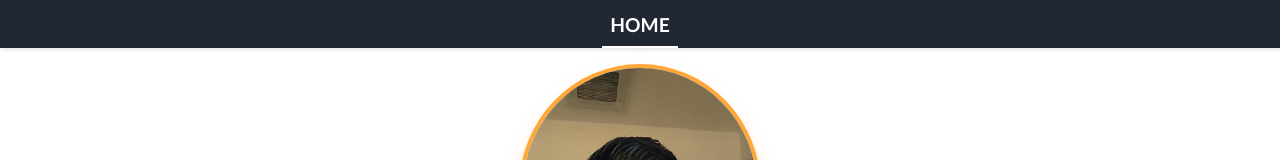
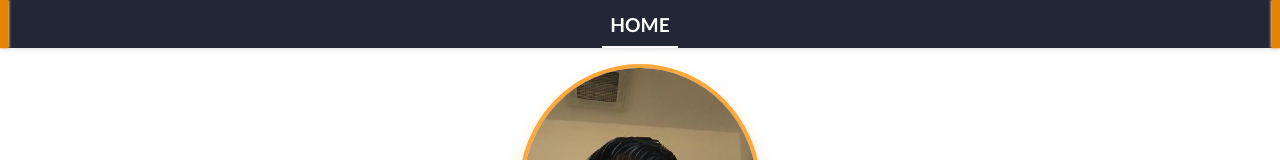
Before and after one commit to himanshunegi378/portfolio, a React (Create React App) app: page / in a window 1280 px wide. Shown: the top 160 px of the page. Built offline with nearby package versions, Linux system fonts and the light colour scheme.

Commit message:
added decorations, removed card border

```diff
--- a/public/index.html
+++ b/public/index.html
@@ -24,7 +24,7 @@
       work correctly both with client-side routing and a non-root public URL.
       Learn how to configure a non-root public URL by running `npm run build`.
     -->
-    <title>React App</title>
+    <title>Portfolio | Himanshu Singh Negi</title>
   </head>
   <body class="h-screen">
     <noscript>You need to enable JavaScript to run this app.</noscript>
--- a/src/components/card/style.module.css
+++ b/src/components/card/style.module.css
@@ -3,7 +3,6 @@
   border-radius: 0.3rem;
   overflow: hidden;
   background-color: var(--color-primary-3);
-  border: 4px solid var(--color-primary-3);
   width: 100%;
   box-shadow: 0 10px 20px hsl(207deg 46% 68% / 41%), 0 6px 6px rgba(0, 0, 0, 0.23);
 }
--- a/src/components/navbar/style.module.css
+++ b/src/components/navbar/style.module.css
@@ -16,6 +16,30 @@
   justify-content: center;
 }
 
+.navbar::before {
+  content: "";
+  width: 0.5rem;
+  height: 100%;
+  position: absolute;
+  left: 0;
+  top: 0;
+  background-color: var(--color-complement-4);
+  box-shadow: 1px 0px 3px var(--color-complement-1),
+    0px 0px 2px var(--color-complement-4);
+}
+
+.navbar::after {
+  content: "";
+  width: 0.5rem;
+  height: 100%;
+  position: absolute;
+  top: 0;
+  right: 0;
+  background-color: var(--color-complement-4);
+  box-shadow: -1px 0px 3px var(--color-complement-1),
+    0px 0px 2px var(--color-complement-4);
+}
+
 .navbar__item {
   font-size: 1.2rem;
   font-weight: 600;
```
